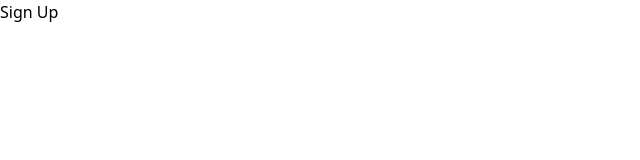
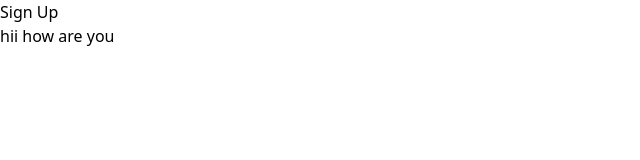
Before and after one commit to Akhil200111/Vibing, a website: page SignInUp/signup.html in a window 1280 px wide. Shown: the whole page, without its empty margins (0-640 px from the left). Drawn offline with Linux system fonts and the light colour scheme.

```diff
--- a/SignInUp/signup.html
+++ b/SignInUp/signup.html
@@ -10,6 +10,7 @@
     <div>
         <div>
           <h1>Sign Up</h1>
+          <p>hii how are you</p>
         </div>
         <div>
 
```
